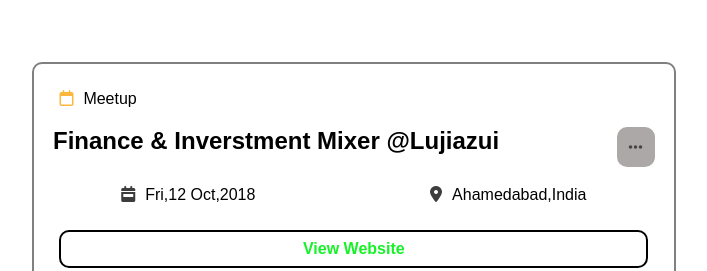
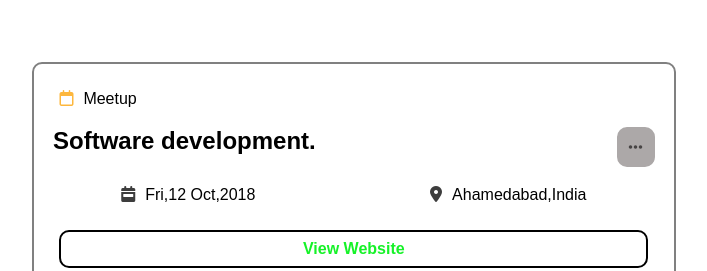
Before and after one commit to frontendfrenzy/work-potfolio, a plain HTML site: page index.html in a window 1280 px wide. Shown: the part 2848-3119 px from the top of the page, without its empty margins (109-816 px from the left). Drawn offline with Linux system fonts and the light colour scheme.

Commit message:
Update index.html

```diff
--- a/index.html
+++ b/index.html
@@ -195,7 +195,7 @@
     </div>
 
     <div class="para-text-two">
-        <h2>Finance & Inverstment Mixer @Lujiazui</h2>
+        <h2>Software development.</h2>
         <i class="fa-solid fa-ellipsis"></i>
     </div>
 
```
